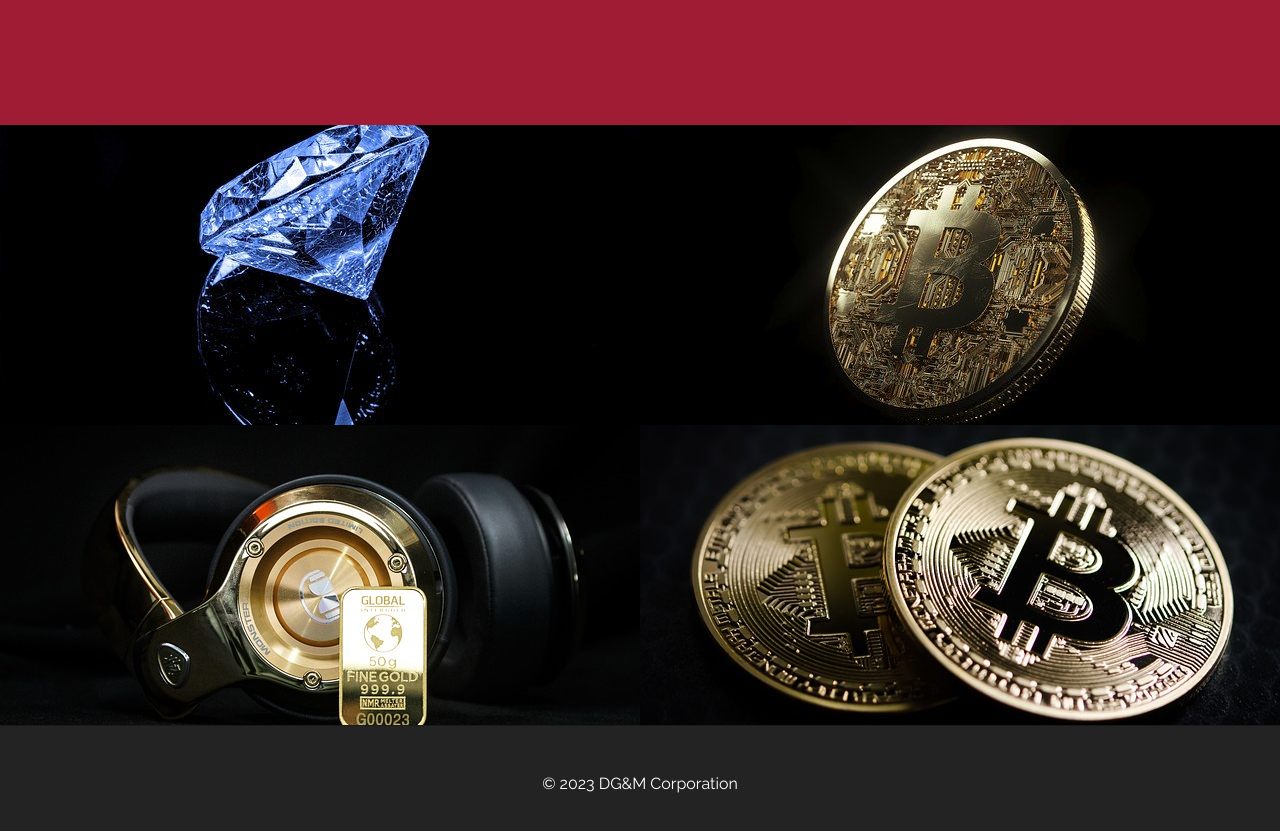
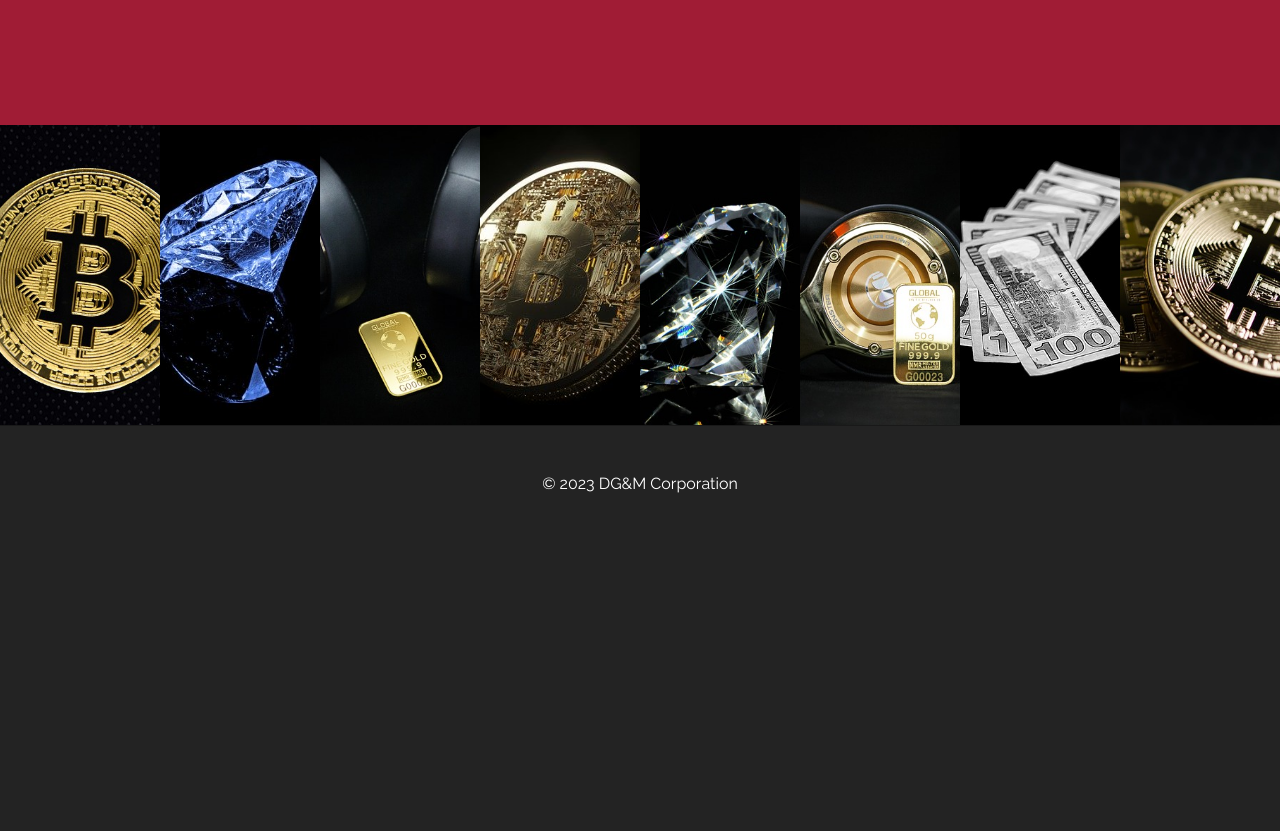
Before and after one commit to DetailingCode/Money_Grid, a plain HTML site: page index.html in a window 1280 px wide. Shown: the part 4208-5039 px from the top of the page. After the commit the page ends 4749 px from the top, so only its background shows below. Drawn offline with Linux system fonts and the light colour scheme.

Commit message:
gellery section MEDIA qieries added

```diff
--- a/sass/_large.scss
+++ b/sass/_large.scss
@@ -111,4 +111,9 @@
 			}
 		}
 	}
+
+	.gallery{
+
+			grid-template-columns: repeat(8, 1fr);
+	}
 }
--- a/sass/_medium.scss
+++ b/sass/_medium.scss
@@ -48,17 +48,24 @@
 
 		&__text {
 			margin-bottom: 0;
-			align-items:start;
+			align-items: start;
 		}
-		&__form{
+		&__form {
 			display: grid;
 			grid-template-columns: 3fr 1fr;
 			gap: 20px;
 
-			&-input{
-				 margin-bottom: 0;
+			&-input {
+				margin-bottom: 0;
 			}
+		}
+	}
 
+	.gallery {
+		grid-template-columns: repeat(4, 1fr);
+
+		&__picture:nth-child(odd) {
+			display: block;
+		}
 	}
 }
-}
--- a/sass/main.scss
+++ b/sass/main.scss
@@ -385,6 +385,11 @@ h1.company-name {
 }
 
 
+// --------------------- SECTION CONTACT ---------------------
+
+
+
+
 .footer{
 	padding: 3em 1em;
 	text-align: center;
```
Also changed, not shown: index.html (+2 -0 lines), css/main.css, 1 other file.
